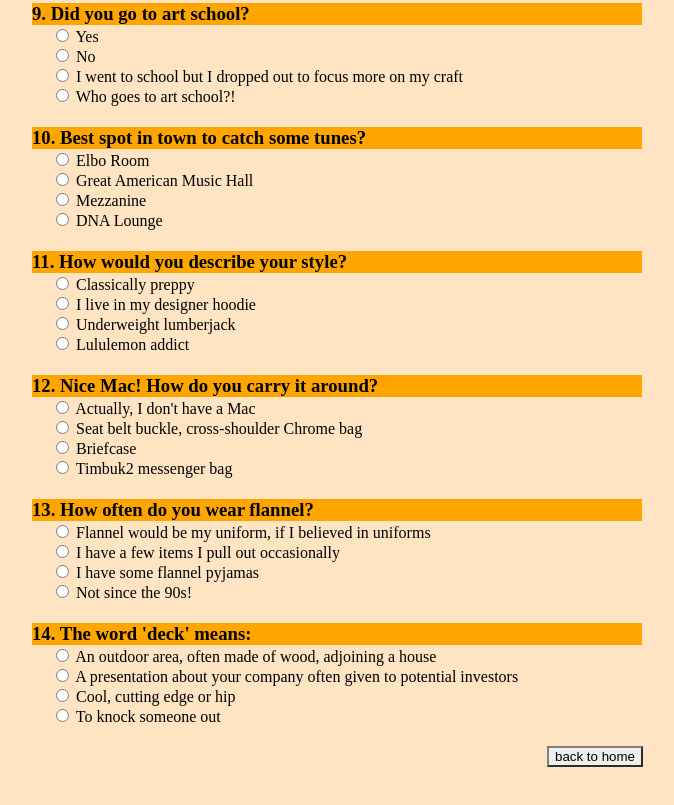
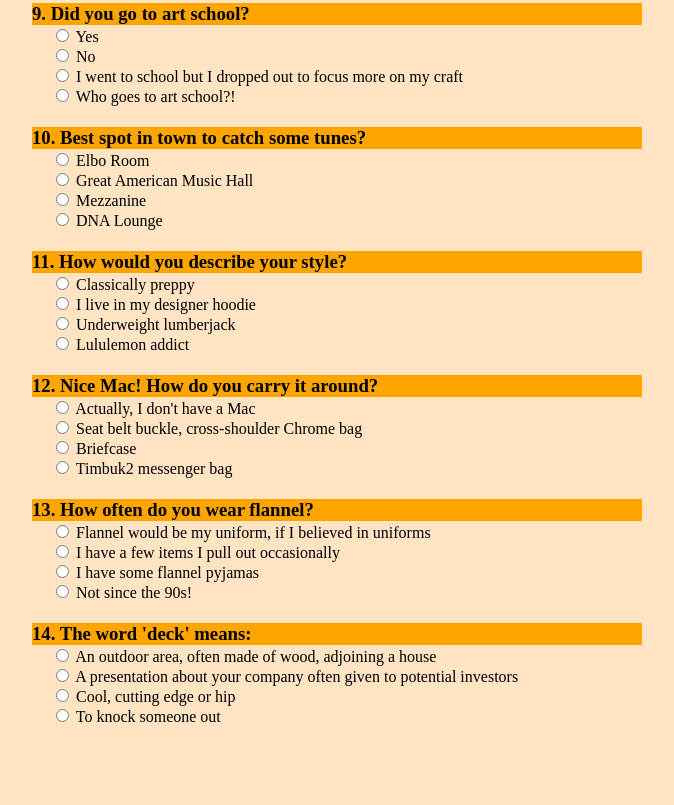
Before and after one commit to Kevin-KW-Kuo/Kevin-KW-Kuo.github.io, a plain HTML site: page Exercise 10/exercise_10.html in a window 1280 px wide. Shown: the part 1103-1908 px from the top of the page, without its empty margins (313-987 px from the left). Drawn offline with Linux system fonts and the light colour scheme.

Commit message:
feat: exercise 10 1. remove button

```diff
--- a/Exercise 10/exercise_10.html
+++ b/Exercise 10/exercise_10.html
@@ -276,11 +276,6 @@
                     <label for="q14-4">To knock someone out</label>
                 </div>
             </div>
-
-            <div class="button">
-                <button type="submit">back to home</button>
-            </div>
-
         </div>
     </form>
 
--- a/css/exercise_10.css
+++ b/css/exercise_10.css
@@ -25,15 +25,6 @@ li {
     padding-left: 20px;
 }
 
-
-.button {
-    text-align: right;
-}
-
-button {
-    border-color: grey;
-}
-
 .question_container {
     width: 50%;
     margin: 0 auto;
```
